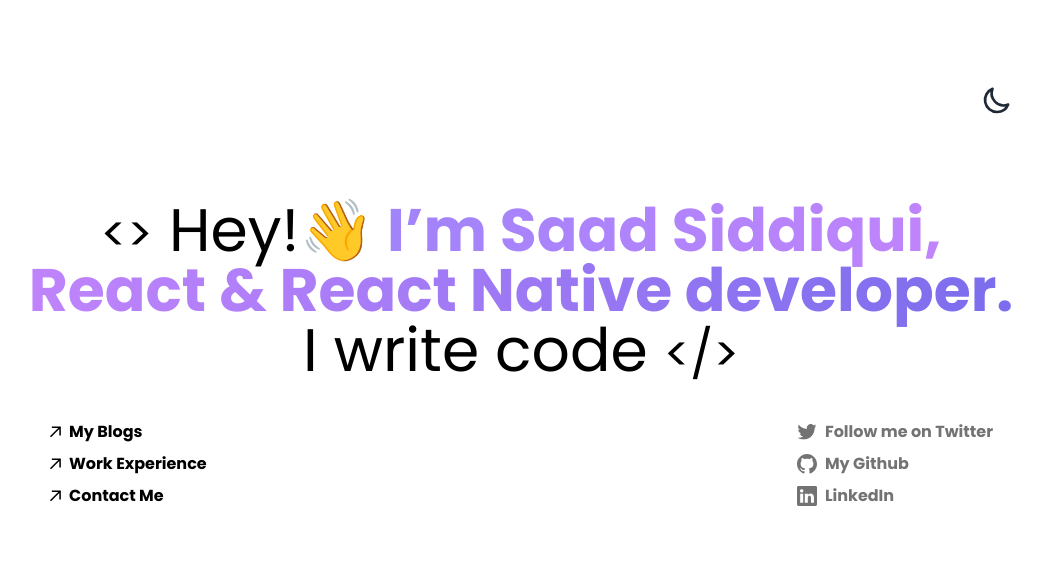
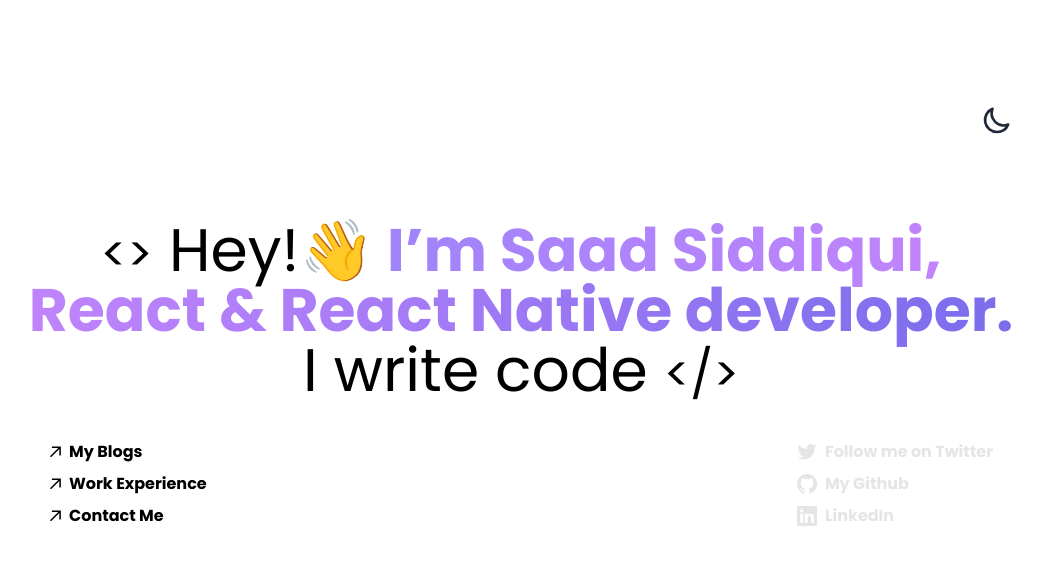
Before and after one commit to saadsiddiqui07/saad.portfolio, a Next.js app: page / in a window 1280 px wide. Shown: the top 564 px of the page, without its empty margins (119-1161 px from the left). Built offline with nearby package versions, Linux system fonts and the light colour scheme.

Commit message:
add: gradient background to home route

```diff
--- a/components/hero-section/index.tsx
+++ b/components/hero-section/index.tsx
@@ -47,7 +47,7 @@ const HeroSection = () => {
               </Link>
             </div>
             <div className="flex-1 bg-yellow-400"></div>
-            <div className="mt-8 md:mt-0 mx-0 md:mx-6 space-y-2 text-neutral-500">
+            <div className="mt-8 md:mt-0 mx-0 md:mx-6 space-y-2 text-neutral-200">
               <a
                 rel="noopener noreferrer"
                 target="_blank"
--- a/pages/index.tsx
+++ b/pages/index.tsx
@@ -4,15 +4,23 @@ import Head from "next/head";
 
 export default function Home() {
   return (
-    <div className="md:max-w-6xl flex-1 md:mx-auto">
+    <div
+      className="flex-1  w-full h-screen bg-gradient-to-r
+    dark:from-gray-900
+    dark:via-gray-800
+    dark:to-neutral-900
+    background-animate"
+    >
+      <div className="md:max-w-6xl flex-1   md:mx-auto">
         <Head>
           <title>Saad Siddiqui | Software Developer</title>
           <link rel="icon" href="/react-logo.png" sizes="any" />
         </Head>
-      <main className="md:mt-20">
+        <main className="pt-5 md:pt-20">
           <Header />
           <HeroSection />
         </main>
       </div>
+    </div>
   );
 }
--- a/styles/globals.css
+++ b/styles/globals.css
@@ -13,9 +13,26 @@
   --foreground: black;
 }
 
-[data-theme='dark'] {
+[data-theme="dark"] {
   --background: black;
   --foreground: white;
+}
+
+.background-animate {
+  background-size: 400%;
+  -webkit-animation: AnimationName 3s ease infinite;
+  -moz-animation: AnimationName 3s ease infinite;
+  animation: AnimationName 4s ease infinite;
+}
+
+@keyframes AnimationName {
+  0%,
+  100% {
+    background-position: 0% 50%;
+  }
+  50% {
+    background-position: 100% 50%;
+  }
 }
 
 /* :root {
```
Lines whose indentation alone changed are shown as unchanged.
